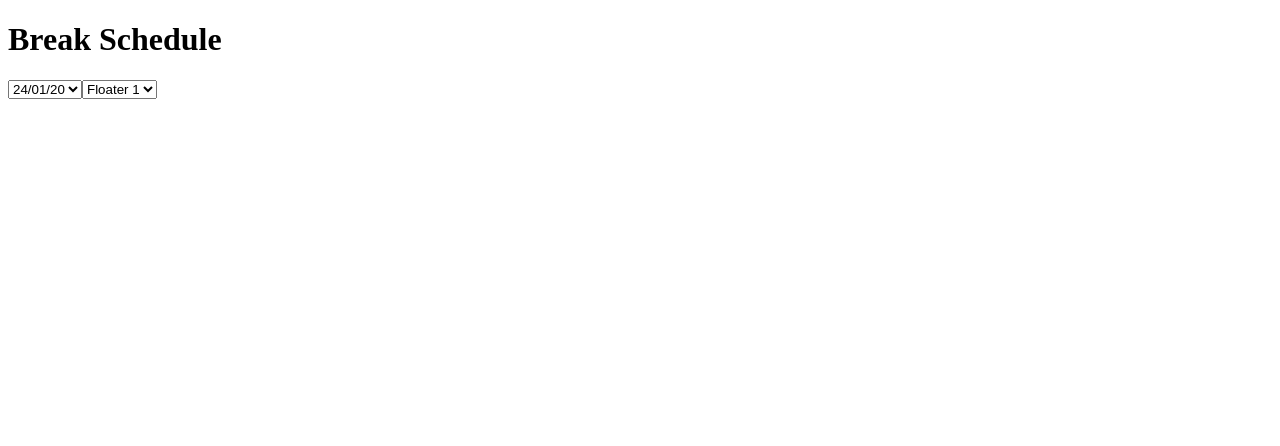
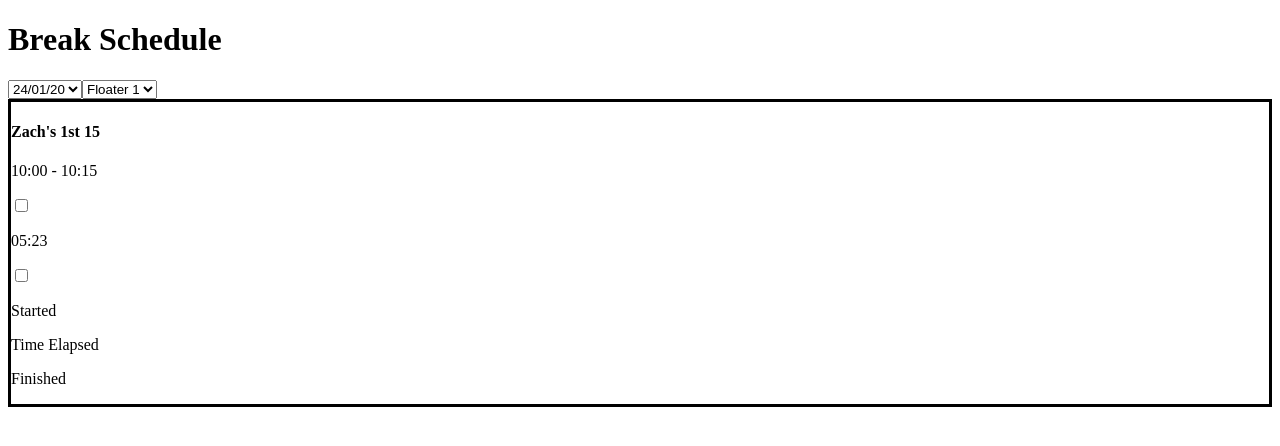
Before and after one commit to s3477631/FinalProject-FrontEnd, a React (Create React App) app: page / in a window 1280 px wide. Shown: the top 446 px of the page. Built offline with nearby package versions, Linux system fonts and the light colour scheme.

Commit message:
write break component html

```diff
--- a/src/components/App.js
+++ b/src/components/App.js
@@ -15,6 +15,16 @@ export default function App() {
                 <option value="2">Floater 2</option>
                 <option value="3">Floater 3</option>
             </select>
+            <div style={{borderStyle: 'solid'}}>
+                <h4 class="break-title">Zach's 1st 15</h4>
+                <p class="scheduled-time">10:00 - 10:15</p>
+                <input type="checkbox" class="started" />
+                <p class="time-elapsed">05:23</p>
+                <input type="checkbox" class="finished" />
+                <p>Started</p>
+                <p>Time Elapsed</p>
+                <p>Finished</p>
+            </div>
         </>
     )
 }
```
